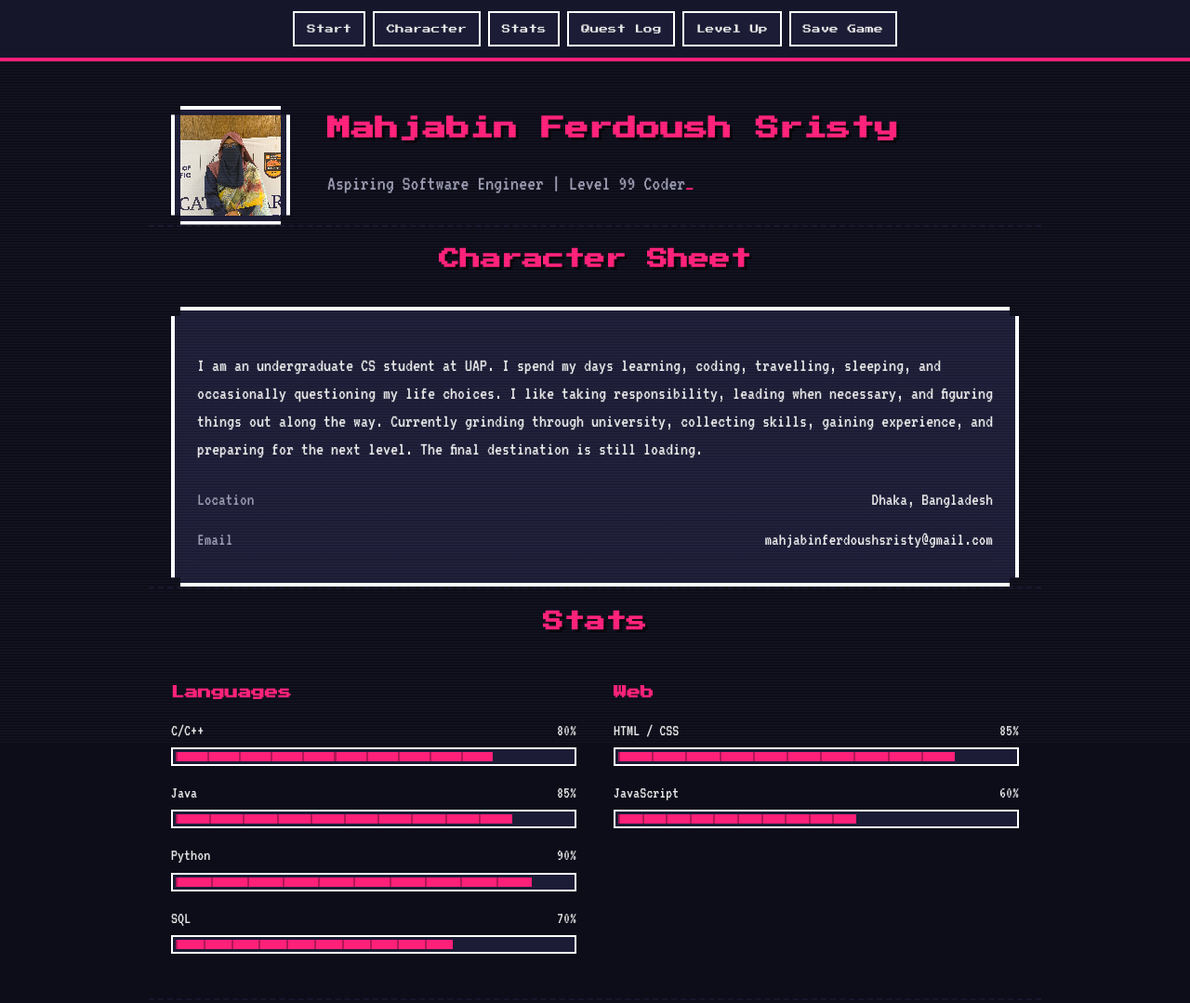
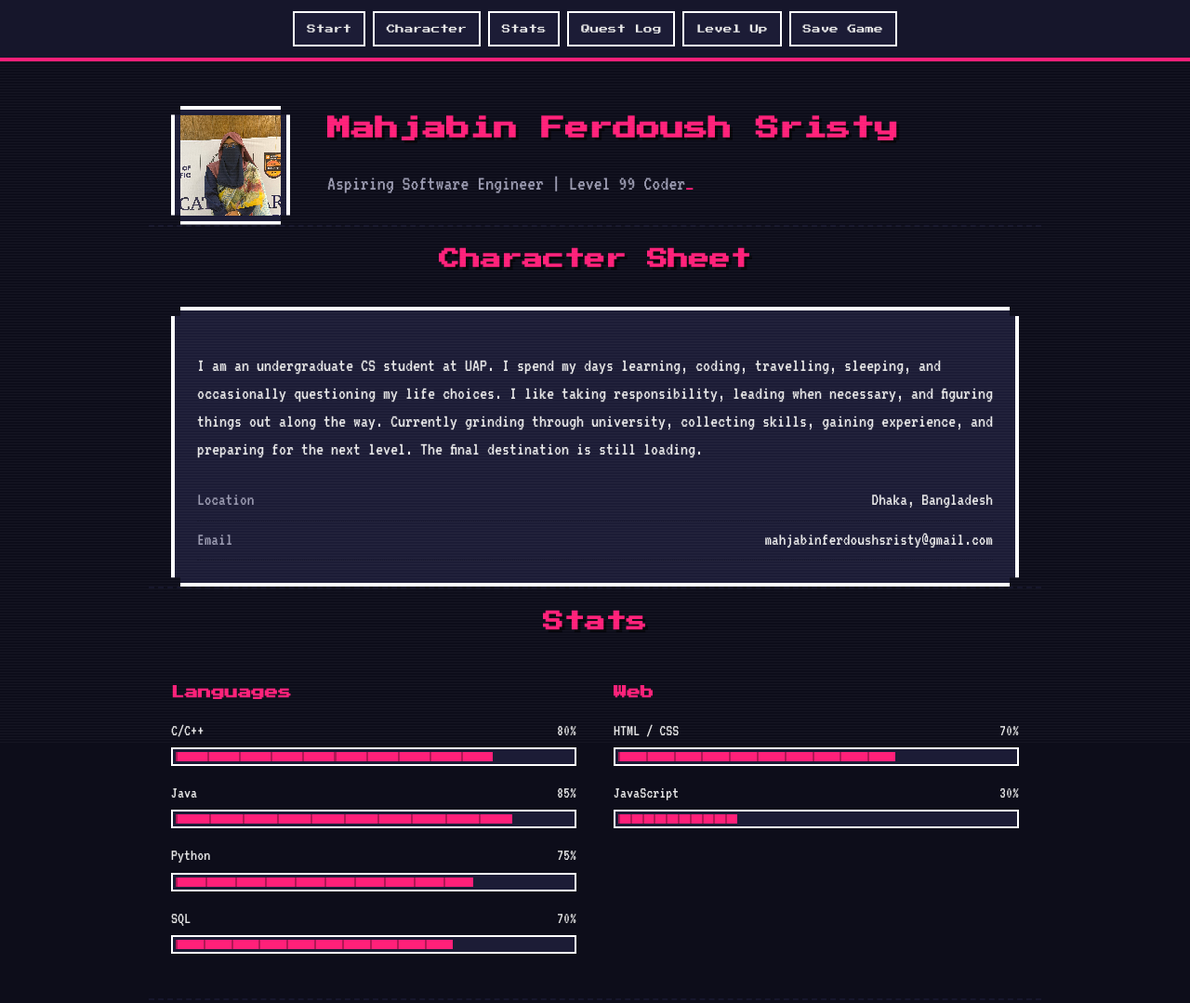
Before and after one commit to sriss-bliss/Portfolio, a plain HTML site: page index.html in a window 1280 px wide. Shown: the top 1079 px of the page at 93% size. Drawn offline with Linux system fonts and the light colour scheme.

Commit message:
Update skill percentages in index.html

```diff
--- a/index.html
+++ b/index.html
@@ -56,8 +56,8 @@ Currently grinding through university, collecting skills, gaining experience, an
         <div class="skill-bar"><div class="skill-fill" style="width: 85%;"></div></div>
       </div>
       <div class="skill">
-        <div class="skill-label"><span>Python</span><span>90%</span></div>
-        <div class="skill-bar"><div class="skill-fill" style="width: 90%;"></div></div>
+        <div class="skill-label"><span>Python</span><span>75%</span></div>
+        <div class="skill-bar"><div class="skill-fill" style="width: 75%;"></div></div>
       </div>
       <div class="skill">
         <div class="skill-label"><span>SQL</span><span>70%</span></div>
@@ -67,12 +67,12 @@ Currently grinding through university, collecting skills, gaining experience, an
     <div class="skill-category">
       <h3>Web</h3>
       <div class="skill">
-        <div class="skill-label"><span>HTML / CSS</span><span>85%</span></div>
-        <div class="skill-bar"><div class="skill-fill" style="width: 85%;"></div></div>
+        <div class="skill-label"><span>HTML / CSS</span><span>70%</span></div>
+        <div class="skill-bar"><div class="skill-fill" style="width: 70%;"></div></div>
       </div>
       <div class="skill">
-        <div class="skill-label"><span>JavaScript</span><span>60%</span></div>
-        <div class="skill-bar"><div class="skill-fill" style="width: 60%;"></div></div>
+        <div class="skill-label"><span>JavaScript</span><span>30%</span></div>
+        <div class="skill-bar"><div class="skill-fill" style="width: 30%;"></div></div>
       </div>
     </div>
     </div>
```
